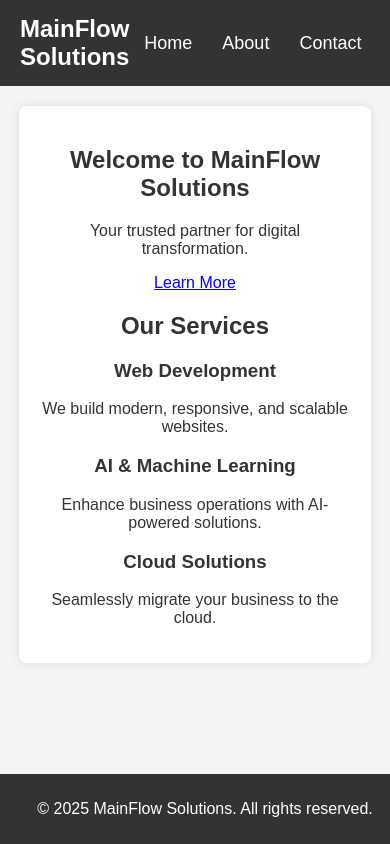
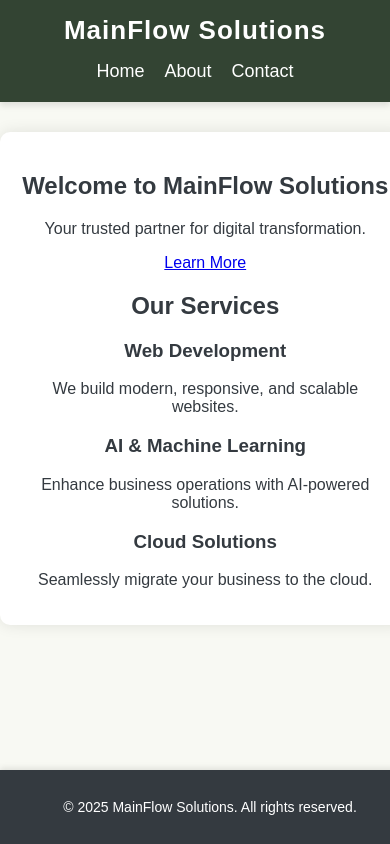
Before and after one commit to G-gunjan/assignment2, a Django app: page / in a window 390 px wide. Run offline with Django 5.2, Linux system fonts and the light colour scheme.

Commit message:
Added style.css

```diff
--- a/static/style.css
+++ b/static/style.css
@@ -1,10 +1,10 @@
 /* General Styles */
 body {
-    font-family: Arial, sans-serif;
+    font-family: 'Arial', sans-serif;
     margin: 0;
     padding: 0;
-    background-color: #f4f4f4;
-    color: #333;
+    background-color: #f8f9f3;
+    color: #343a40;
 }
 
 /* Header Styles */
@@ -12,14 +12,16 @@ header {
     display: flex;
     justify-content: space-between;
     align-items: center;
-    background-color: #333;
+    background-color: #343;
     color: white;
     padding: 15px 20px;
+    box-shadow: 0px 4px 6px rgba(0, 0, 0, 0.1);
 }
 
 .logo {
-    font-size: 24px;
+    font-size: 26px;
     font-weight: bold;
+    letter-spacing: 1px;
 }
 
 nav ul {
@@ -37,30 +39,49 @@ nav ul li a {
     color: white;
     text-decoration: none;
     font-size: 18px;
+    transition: color 0.3s ease-in-out;
 }
 
 nav ul li a:hover {
-    text-decoration: underline;
+    color: #f8d210;
 }
-
-/* Main Content Styles */
 main {
-    padding: 20px;
+    padding: 40px 20px;
     text-align: center;
     background-color: white;
-    margin: 20px auto;
-    width: 80%;
-    box-shadow: 0 0 10px rgba(0, 0, 0, 0.1);
-    border-radius: 8px;
+    margin: 30px auto;
+    width: 85%;
+    max-width: 900px;
+    box-shadow: 0 0 15px rgba(0, 0, 0, 0.1);
+    border-radius: 10px;
 }
-
-/* Footer Styles */
 footer {
     text-align: center;
-    background-color: #333;
+    background-color: #343a40;
     color: white;
-    padding: 10px;
+    padding: 15px;
     position: fixed;
     bottom: 0;
     width: 100%;
+    font-size: 14px;
+    box-shadow: 0px -2px 6px rgba(0, 0, 0, 0.1);
 }
+@media (max-width: 768px) {
+    header {
+        flex-direction: column;
+        text-align: center;
+    }
+
+    nav ul {
+        margin-top: 10px;
+    }
+
+    nav ul li {
+        margin: 5px 10px;
+    }
+
+    main {
+        width: 95%;
+        padding: 20px;
+    }
+}
```
